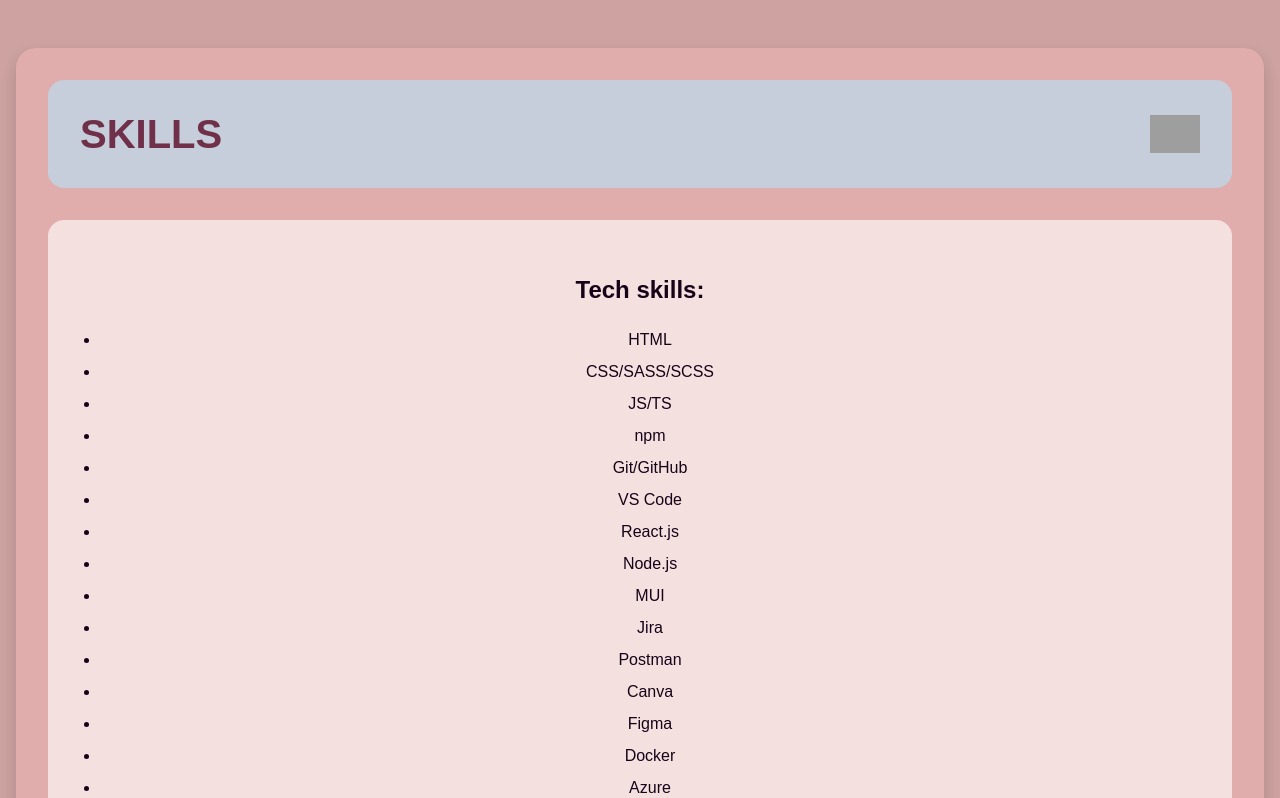
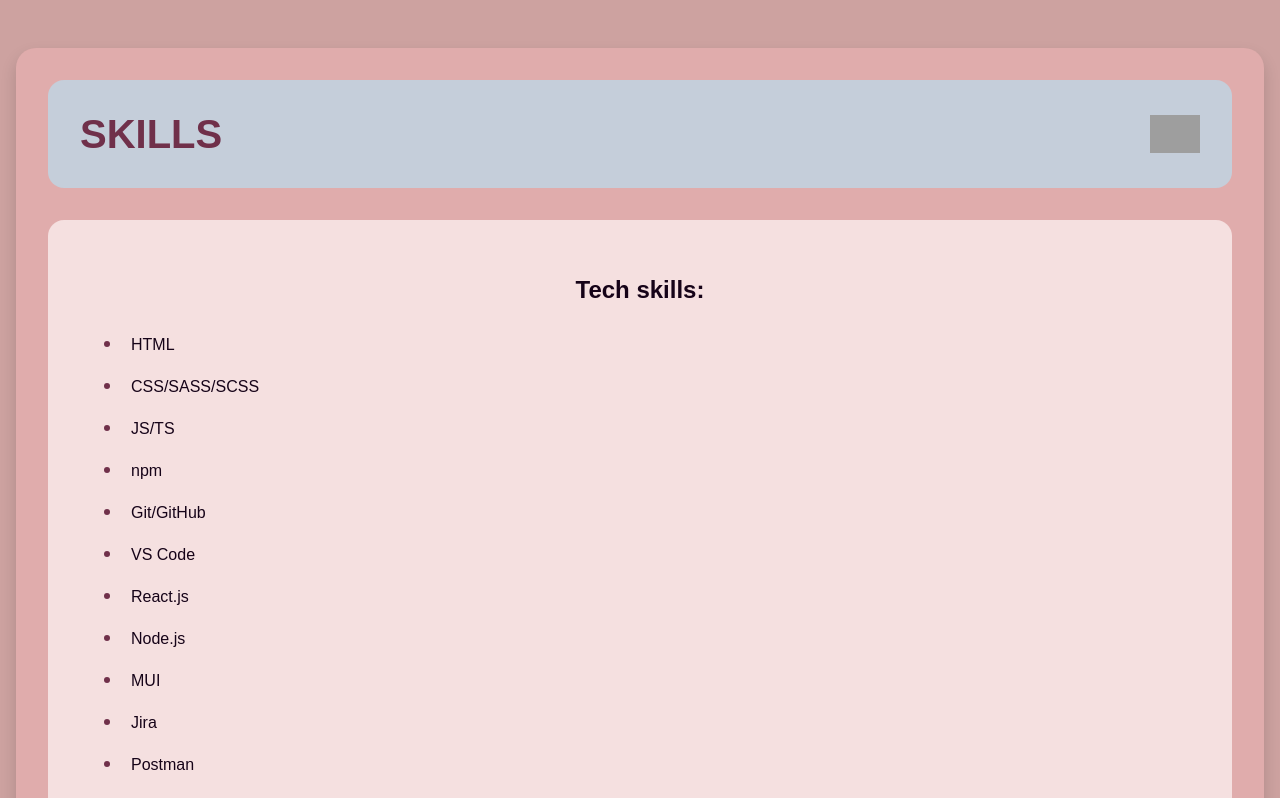
Before and after one commit to Olha36/portfolio, a React (Vite) app: page /skills in a window 1280 px wide. Shown: the top 798 px of the page. Built offline with nearby package versions, Linux system fonts and the light colour scheme; grey boxes are pictures that could not be loaded.

Commit message:
fix li items

```diff
--- a/src/css/experience.css
+++ b/src/css/experience.css
@@ -3,10 +3,10 @@
   background-color: #e0acac;
   border-radius: 1.25rem;
   color: #160318;
-  padding: 2rem; /* Increased padding for more breathing space */
-  box-shadow: 0 8px 16px rgba(0, 0, 0, 0.15); /* Enhanced shadow for a more modern look */
+  padding: 2rem;
+  box-shadow: 0 8px 16px rgba(0, 0, 0, 0.15);
   max-width: 1200px;
-  margin: 2rem auto; /* Center the card */
+  margin: 2rem auto;
 }
 
 /* Title section styling */
@@ -17,17 +17,17 @@
   background-color: #c5ceda;
   padding: 2rem;
   border-radius: 1rem;
-  margin-bottom: 2rem; /* Space between title and content */
+  margin-bottom: 2rem;
 }
 
 .card-title h1 {
-  font-size: 2.5rem; /* Larger title font */
+  font-size: 2.5rem;
   color: #70304a;
-  margin: 0; /* Remove default margin */
+  margin: 0;
 }
 
 .card-title img {
-  width: 50px; /* Adjust the size of the icon */
+  width: 50px;
   height: auto;
 }
 
@@ -50,60 +50,47 @@
 .experience-coach,
 .experience-freelance,
 .experience-tutor {
-  margin-bottom: 2rem; /* Space between sections */
+  margin-bottom: 2rem;
 }
 
+/* Style the h2 with simple lines */
 .experience-logistics h2,
 .experience-coach h2,
 .experience-freelance h2,
 .experience-tutor h2 {
   font-size: 1.75rem;
   color: #70304a;
-  margin-bottom: 1rem;
-  font-weight: bold;
+  text-align: center;
+  margin: 2rem 0;
+  border-top: 1px solid #70304a;  /* Line above */
+  border-bottom: 1px solid #70304a; /* Line below */
+  padding: 0.5rem 0;
 }
 
-.experience-logistics h3,
-.experience-coach h3,
-.experience-freelance h3,
-.experience-tutor h3 {
-  font-size: 1.25rem;
-  color: #5a3e4b;
-  margin-bottom: 0.5rem;
-}
-
-.experience-logistics p,
-.experience-coach p,
-.experience-freelance p,
-.experience-tutor p {
-  font-size: 1rem;
-  color: #160318;
-  line-height: 1.6; /* Improve readability */
-}
-
+/* Bullet points list */
 ul {
-  padding-left: 1.25rem;
+  padding-left: 1.5rem; /* Adjust padding for consistent spacing */
+  list-style-position: inside;
+  margin: 0;
 }
 
 ul li {
   font-size: 1rem;
-  margin-bottom: 0.5rem;
+  margin-bottom: 0.75rem; /* Ensure spacing is even */
   color: #160318;
   line-height: 1.5;
+  text-align: start;
 }
 
+ul li::marker {
+  color: #70304a; /* Bullet color */
+  font-size: 1.25rem;
+}
+
+/* Bold for key terms */
 .bold {
   font-weight: bold;
-  color: #70304a; /* Highlight important text */
-}
-
-/* Experience section titles */
-.experience-logistics h2,
-.experience-coach h2,
-.experience-freelance h2,
-.experience-tutor h2 {
-  border-bottom: 2px solid #70304a; /* Underline for emphasis */
-  padding-bottom: 0.5rem;
+  color: #70304a;
 }
 
 /* Mobile responsiveness */
```
